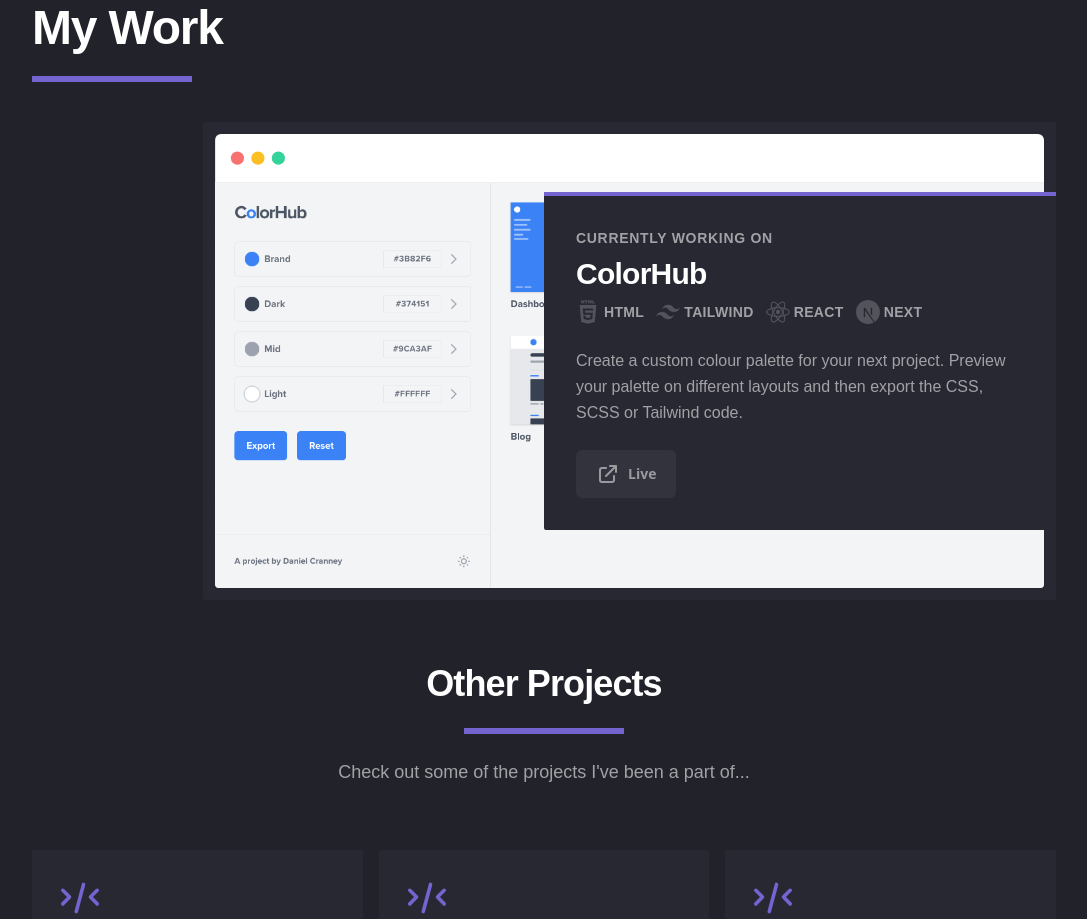
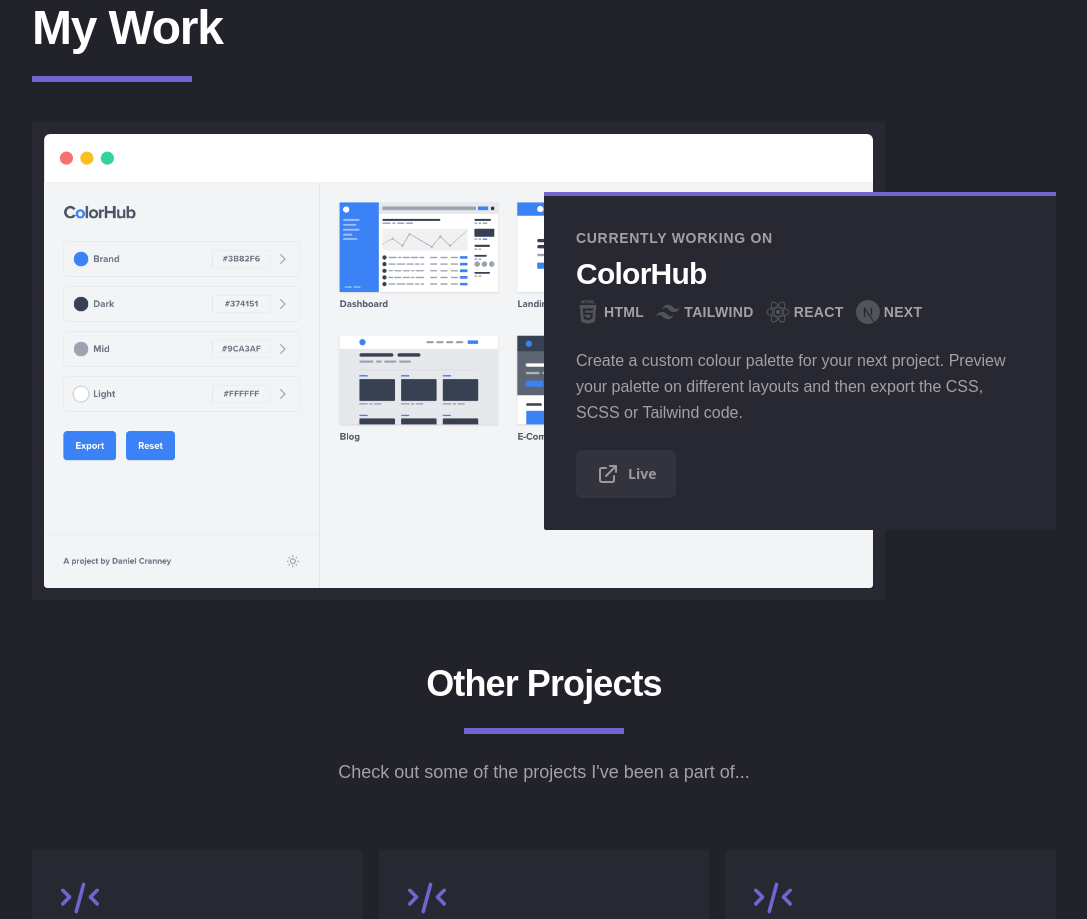
Before and after one commit to danielcranney/portfolio, a Next.js app: page / in a window 1280 px wide. Shown: the part 2640-3559 px from the top of the page, without its empty margins (96-1183 px from the left). Built offline with nearby package versions, Linux system fonts and the light colour scheme; a web font is replaced by a local one.

Commit message:
Fixing minor responsive bugs

```diff
--- a/components/FeaturedProjectCard.js
+++ b/components/FeaturedProjectCard.js
@@ -21,9 +21,7 @@
   repoLink,
 }) => {
   return (
-    <article
-      className={`relative flex flex-col items-end w-full my-4 lg:${flexDirection}`}
-    >
+    <article className={`relative flex items-end w-full my-4 ${flexDirection}`}>
       {/* Empty Column */}
       <div className="hidden w-1/6 lg:flex"></div>
       {/* Project image */}
--- a/pages/index.js
+++ b/pages/index.js
@@ -928,7 +928,7 @@
               status={"Currently working on"}
               description={`Create a custom colour palette for your next project. Preview your palette on different layouts and then export the CSS, SCSS or Tailwind code.`}
               float={`right-0`}
-              flexDirection={`flex-row-reverse`}
+              flexDirection={`flex-col lg:flex-row-reverse`}
               imgWidth={"1366"}
               imgHeight={"666"}
               imgSrc={"/projects/colorhub.png"}
```
